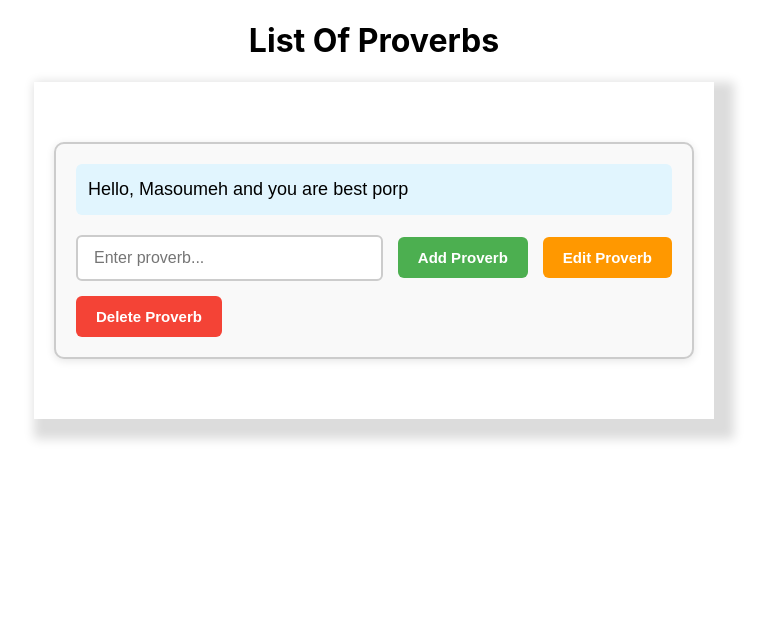
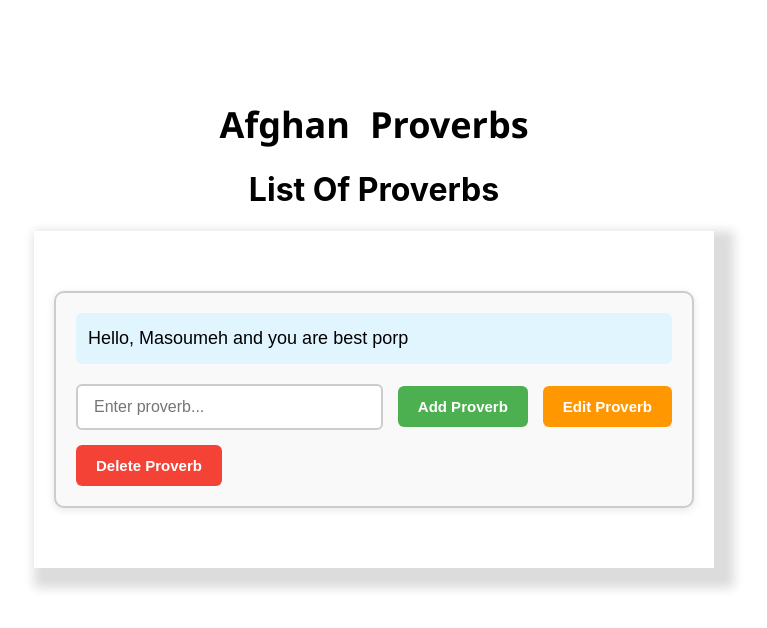
Before and after one commit to MahsumaRezai/Afg_Provrebs, a React (Create React App) app: page / in a window 1280 px wide. Shown: the top 628 px of the page, without its empty margins (266-1033 px from the left). Built offline with nearby package versions, Linux system fonts and the light colour scheme.

Commit message:
work on ani

```diff
--- a/src/App.js
+++ b/src/App.js
@@ -1,10 +1,11 @@
 import './App.css';
 import { React, Fragment } from 'react';
-//import Welcome from './Compontes/Welcome';
+import Welcome from './Compontes/Welcome';
 import Fri from './Compontes/Fri';
 function App() {
   return (
     <Fragment>
+      <Welcome />
       <Fri />
 
 
--- a/src/Compontes/Wel.css
+++ b/src/Compontes/Wel.css
@@ -1,60 +1,48 @@
-body {
-    margin: 0;
-    font-family: 'Arial', sans-serif;
-    color:whitesmoke;
-    overflow: hidden;
-  }
-
 .waaper {
-    background:#000;
-    padding: 100px;
-    margin-bottom: 20px
-
-  }
-  .split-text-container {
   display: flex;
   justify-content: center;
   align-items: center;
-    height: 40vh;
-    font-size: 5rem;
+  gap: 20px;
+  margin-top: 100px;
+  font-size: 36px;
   font-weight: bold;
-    text-transform: uppercase;
-    overflow: hidden;
+  font-family: 'Segoe UI', sans-serif;
 }
 
 .text-part {
-    display: inline-block;
-    position: relative;
-    transform: translateX(0);
-    animation-duration: 6s;
-    animation-timing-function: ease-in-out;
+  opacity: 0;
+  animation-duration: 1.5s;
   animation-fill-mode: forwards;
 }
 
-  .text-part.left {
-    transform: translateX(-200%);
-    animation-name: slide-in-left;
+.left {
+  animation-name: slideInLeft;
 }
 
-  .text-part.right {
-    transform: translateX(200%);
-    animation-name: slide-in-right;
+.right {
+  animation-name: slideInRight;
+  animation-delay: 0.3s;
 }
 
-  @keyframes slide-in-left {
+/* --- Animations --- */
+@keyframes slideInLeft {
   0% {
-      transform: translateX(-200%);
+      transform: translateX(-50px);
+      opacity: 0;
   }
   100% {
       transform: translateX(0);
+      opacity: 1;
   }
 }
 
-  @keyframes slide-in-right {
+@keyframes slideInRight {
   0% {
-      transform: translateX(200%);
+      transform: translateX(50px);
+      opacity: 0;
   }
   100% {
       transform: translateX(0);
+      opacity: 1;
   }
 }
--- a/src/Compontes/Welcome.js
+++ b/src/Compontes/Welcome.js
@@ -1,15 +1,12 @@
 import React from 'react';
-import './Wel.css'; // CSS file
+import './Wel.css'; // Animation CSS
 
 const Welcome = () => {
     return (
         <div className="waaper">
-            <div className="split-text-container">
-                <span className="text-part left">Afghan</span>
-                <span className="text-part right">Proverbs</span>
-            </div>
+            <span className="text-part left">Afghan</span>
+            <span className="text-part right">Proverbs</span>
         </div>
-
     );
 };
 
```
Lines whose indentation alone changed are shown as unchanged.
